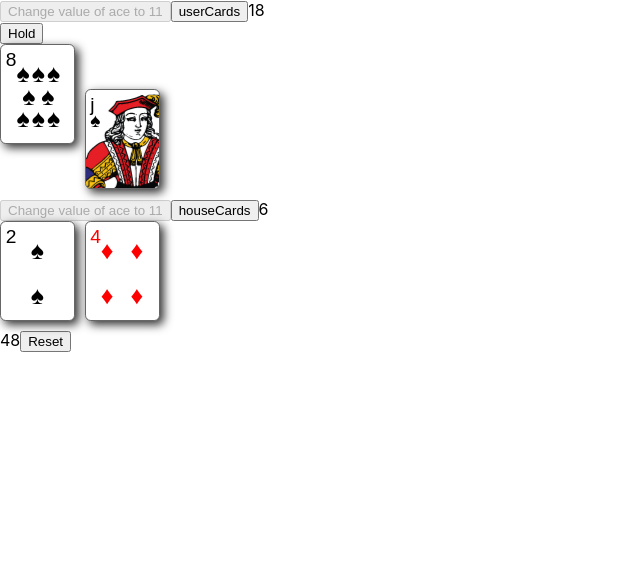
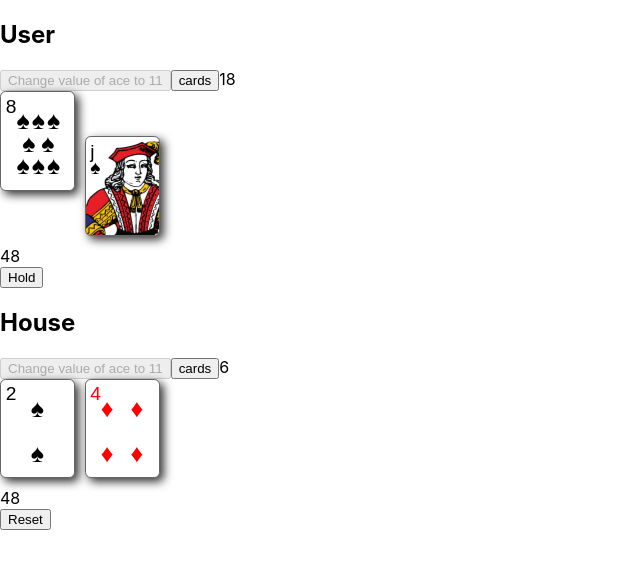
Before and after one commit to ErinZJ/programming-games, a React (Create React App) app: page /blackjack in a window 1280 px wide. Shown: the top 568 px of the page, without its empty margins (0-640 px from the left). Built offline with nearby package versions, Linux system fonts and the light colour scheme.

Commit message:
improve code layout

```diff
--- a/src/blackJack/blackJack.tsx
+++ /dev/null
@@ -1,130 +0,0 @@
-import React from "react";
-import { useEffect, useState } from "react";
-import { Card, Rank } from "../shared/cardInterfaces";
-import {
-  cardsDealt,
-  isGameOver,
-  gameResults,
-  suitesAndValues,
-  suitsToUnicode,
-  getValueOfCard,
-  checkForAce,
-} from "./cardFunctions";
-
-const displayCard = (suit:string, rank:Rank)=>{
- return <div className={`card rank-${rank} ${suit}`}>
-           <span className="rank">{rank}</span>
-           <span className="suit">{suitsToUnicode(suit,rank)}</span>
-         </div>;
-  }
-export function BlackJack() {
-  const [userHasHold, setUserHasHold] = useState(false);
-  const [userCards, setUserCards] = useState<Card[]>([]);
-  const [houseCards, setHouseCards] = useState<Card[]>([]);
-  const [userHighAce, setUserHighAce] = useState(false);
-  const [houseHighAce, setHouseHighAce] = useState(false);
-  useEffect(() => {
-    handleReset();
-  }, []);
-
-  const handleClick = () => {
-    const result = cardsDealt(suitesAndValues);
-    setUserCards([...userCards, result]);
-  };
-  const handleClick2 = () => {
-    const result = cardsDealt(suitesAndValues);
-    setHouseCards([...houseCards, result]);
-  };
-  const handleReset = () => {
-    setUserCards([cardsDealt(suitesAndValues), cardsDealt(suitesAndValues)]);
-    setHouseCards([cardsDealt(suitesAndValues), cardsDealt(suitesAndValues)]);
-    setUserHasHold(false);
-  };
-  const handleHold = () => {
-    setUserHasHold(true);
-  };
-  const handleUserToggle = ()=>{
-    setUserHighAce(!userHighAce)
-
-  }
-  const handleHouseToggle=()=>{
-    setHouseHighAce(!houseHighAce)
-  }
-  const totalCards = (cards: Card[],highAce:boolean) => {
-    let sumOfCards = 0;
-    for (let index = 0; index < cards.length; index++) {
-      const element = cards[index];
-      sumOfCards = sumOfCards + getValueOfCard(element.rank,highAce);
-    }
-    return sumOfCards;
-  };
-
-  const sumOfUserCards = totalCards(userCards,userHighAce);
-  const canUserPlay = !(sumOfUserCards >= 21) && !userHasHold;
-  const sumOfHouseCards = totalCards(houseCards,houseHighAce);
-  const canHousePlay = sumOfHouseCards <= 16;
-
-  const isGame = isGameOver(userHasHold, sumOfUserCards, sumOfHouseCards);
-const userHasAce = checkForAce(userCards)
-const houseHasAce = checkForAce(houseCards)
-  return (
-    <div>
-      <button
-      type="button"
-      onClick={()=> handleUserToggle()}
-      disabled = {!userHasAce}
-      >
-        Change value of ace to {userHighAce ? 1 : 11}
-      </button>
-      <button
-        type="button"
-        onClick={() => handleClick()}
-        disabled={!canUserPlay}
-      >
-        userCards
-      </button>
-      {sumOfUserCards}
-      <div>
-        <button type="button" onClick={() => handleHold()}>
-          Hold
-        </button>
-      </div>
-      <div className="playingCards faceImages">
-      {userCards.map((i) => {
-        return displayCard(i.suit, i.rank)
-      })}</div>
-   <button
-      type="button"
-      onClick={()=> handleHouseToggle()}
-      disabled = {!houseHasAce}
-      >
-        Change value of ace to {houseHighAce ? 1 : 11}
-      </button>
-      <button
-        type="button"
-        onClick={() => handleClick2()}
-        disabled={!canHousePlay}
-      >
-        houseCards
-      </button>
-      {sumOfHouseCards}
-
-      <div className="playingCards faceImages">
-          {houseCards.map((i) => {
-        return displayCard(i.suit, i.rank)
-      })}</div>
-      {suitesAndValues.length}
-      <button type="button" onClick={() => handleReset()}>
-        Reset
-      </button>
-
-      <div>{isGame ? "Game Over" :false}</div>
-      <div>{isGame && gameResults(sumOfHouseCards, sumOfUserCards)}</div>
-    </div>
-  );
-}
-
-// game over
-//if the player has hold and the house has more than 17
-// if the player is bust
-//if the player is has less than the house and the player is on hold.
--- /dev/null
+++ b/src/blackJack/blackJackCards.tsx
@@ -0,0 +1,82 @@
+import React from "react";
+import { useEffect, useState } from "react";
+import { Card, Hand, Rank } from "../shared/cardInterfaces";
+import {
+  cardsDealt,
+  isGameOver,
+  gameResults,
+  suitesAndValues,
+  suitsToUnicode,
+  getValueOfCard,
+  checkForAce,
+  totalCards,
+} from "./cardFunctions";
+
+const displayCard = (suit:string, rank:Rank)=>{
+ return <div className={`card rank-${rank} ${suit}`}>
+           <span className="rank">{rank}</span>
+           <span className="suit">{suitsToUnicode(suit,rank)}</span>
+         </div>;
+  }
+  interface BlackJackCards{
+    canPlayFn: (sumOfCards:number)=>boolean;
+    hand: Hand;
+    setHand:React.Dispatch<React.SetStateAction<Hand>>;
+  }
+export function BlackJackCards({canPlayFn,hand,setHand}:BlackJackCards) {
+
+
+  const [highAce, setHighAce] = useState(false);
+
+
+  const handleClick = () => {
+    const result = cardsDealt(suitesAndValues);
+    const newCards =[...hand.cards, result];
+    const sumOfCards = totalCards(newCards,highAce);
+    setHand({highAce, sumOfCards,cards:newCards });
+
+
+  };
+
+
+  const handleToggle = ()=>{
+    setHighAce(!highAce)
+
+  }
+  const canPlay = canPlayFn(hand.sumOfCards);
+//   const canUserPlay = !(sumOfUserCards >= 21) && !userHasHold;
+//   const canHousePlay = sumOfHouseCards <= 16;
+
+const hasAce = checkForAce(hand.cards)
+  return (
+    <div>
+      <button
+      type="button"
+      onClick={()=> handleToggle()}
+      disabled = {!hasAce}
+      >
+        Change value of ace to {highAce ? 1 : 11}
+      </button>
+      <button
+        type="button"
+        onClick={() => handleClick()}
+        disabled={!canPlay}
+      >
+        cards
+      </button>
+      {hand.sumOfCards}
+
+      <div className="playingCards faceImages">
+      {hand.cards.map((i) => {
+        return displayCard(i.suit, i.rank)
+      })}</div>
+
+      {suitesAndValues.length}
+    </div>
+  );
+}
+
+// game over
+//if the player has hold and the house has more than 17
+// if the player is bust
+//if the player is has less than the house and the player is on hold.
--- /dev/null
+++ b/src/blackJack/blackJackGame.tsx
@@ -0,0 +1,92 @@
+import React from "react";
+import { useEffect, useState } from "react";
+import { Card, Hand, Rank } from "../shared/cardInterfaces";
+import { BlackJackCards } from "./blackJackCards";
+import {
+  cardsDealt,
+  isGameOver,
+  gameResults,
+  suitesAndValues,
+  suitsToUnicode,
+  getValueOfCard,
+  checkForAce,
+  totalCards,
+} from "./cardFunctions";
+
+const defaultHand: Hand = { highAce: false, cards: [], sumOfCards: 0 };
+export function BlackJack() {
+  const [userHasHold, setUserHasHold] = useState(false);
+  const [userHand, setUserHand] = useState<Hand>({ ...defaultHand });
+  const [houseHand, setHouseHand] = useState<Hand>({ ...defaultHand });
+
+  useEffect(() => {
+    handleReset();
+  }, []);
+
+  const handleReset = () => {
+    const newUserCards = [
+      cardsDealt(suitesAndValues),
+      cardsDealt(suitesAndValues),
+    ];
+    setUserHand({
+      ...defaultHand,
+      cards: newUserCards,
+      sumOfCards: totalCards(newUserCards, defaultHand.highAce),
+    });
+    const newHouseCards = [
+      cardsDealt(suitesAndValues),
+      cardsDealt(suitesAndValues),
+    ];
+    setHouseHand({
+      ...defaultHand,
+      cards: newHouseCards,
+      sumOfCards: totalCards(newHouseCards, defaultHand.highAce),
+    });
+    setUserHasHold(false);
+  };
+  const handleHold = () => {
+    setUserHasHold(true);
+  };
+
+  const isGame = isGameOver(
+    userHasHold,
+    userHand.sumOfCards,
+    houseHand.sumOfCards
+  );
+
+  const canUserPlay = (sumOfCards) => !(sumOfCards >= 21) && !userHasHold;
+  const canHousePlay = (sumOfCards) => sumOfCards <= 16;
+
+  return (
+    <div>
+      <h2>User</h2>
+      <BlackJackCards
+        canPlayFn={canUserPlay}
+        hand={userHand}
+        setHand={setUserHand}
+      ></BlackJackCards>
+      <button type="button" onClick={() => handleHold()}>
+        Hold
+      </button>
+      <h2>House</h2>
+      <BlackJackCards
+        canPlayFn={canHousePlay}
+        hand={houseHand}
+        setHand={setHouseHand}
+      ></BlackJackCards>
+      <button type="button" onClick={() => handleReset()}>
+        Reset
+      </button>
+
+      <div>{isGame ? "Game Over" : false}</div>
+      <div>
+        {isGame && gameResults(houseHand.sumOfCards, userHand.sumOfCards)}
+      </div>
+    </div>
+  );
+}
+
+// game over
+//if the player has hold and the house has more than 17
+// if the player is bust
+//if the player is has less than the house and the player is on hold.
--- a/src/blackJack/cardFunctions.ts
+++ b/src/blackJack/cardFunctions.ts
@@ -54,7 +54,7 @@ export const isGameOver = (
   }
   return false;
 };
-export const gameResults = (sumOfHouseCards, sumOfUserCards) => {
+export const gameResults = (sumOfHouseCards:number, sumOfUserCards:number) => {
   console.log("gameResults");
   if (sumOfUserCards > 21) {
     return "You Lose";
@@ -97,6 +97,14 @@ export const checkForAce = (cards:Card[]):boolean=> {
   return false
 
 }
+export const totalCards = (cards: Card[],highAce:boolean) => {
+  let sumOfCards = 0;
+  for (let index = 0; index < cards.length; index++) {
+    const element = cards[index];
+    sumOfCards = sumOfCards + getValueOfCard(element.rank,highAce);
+  }
+  return sumOfCards;
+};
 export let suites: Suit[] = ["spades", "clubs", "diams", "hearts"];
 export const valuesOfSuites: Rank[] = [
   "a",
--- a/src/blackJack/index.ts
+++ b/src/blackJack/index.ts
@@ -1,4 +1,4 @@
 
 
-export * from './blackJack'
+export * from './blackJackGame'
 export * from './cardFunctions'
--- a/src/shared/cardInterfaces.ts
+++ b/src/shared/cardInterfaces.ts
@@ -5,3 +5,9 @@ export interface Card {
   }
   export type Rank = "a"|2|3|4|5|6|7|8|9|10|"j"|"q"|"k";
   export type Suit = "hearts"|"spades"|"clubs"|"diams";
+
+  export interface Hand{
+    highAce:boolean,
+    cards:Card[],
+    sumOfCards:number;
+  }
```
